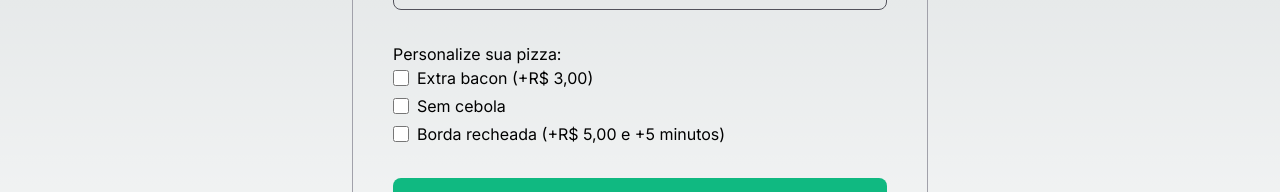
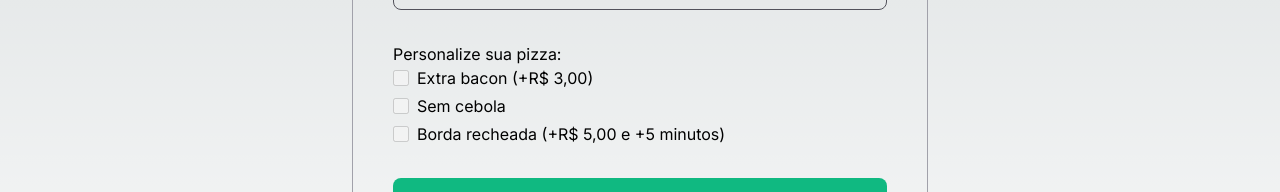
Before and after one commit to JoseEduardoMartins/pizza-builder, a Next.js app: page /pizza in a window 1280 px wide. Shown: the part 323-515 px from the top of the page. Built offline with nearby package versions, Linux system fonts and the light colour scheme.

Commit message:
created dependencies with form field

```diff
--- a/src/app/pizza/page.tsx
+++ b/src/app/pizza/page.tsx
@@ -23,22 +23,24 @@ export default function Pizza() {
                 label="Escolha o tamanho da pizza:"
                 name="size"
                 type="select"
+                options={sizes}
                 required={true}
-                options={sizes}
               />
               <FormField
                 label="Escolha o sabor da pizza:"
                 name="flavor"
                 type="select"
+                options={flavors}
                 required={true}
-                options={flavors}
+                dependencies={["size"]}
               />
               <FormField
                 label="Personalize sua pizza:"
                 name="customizations"
                 type="checkbox"
+                options={customizations}
                 required={false}
-                options={customizations}
+                dependencies={["size", "flavor"]}
               />
               <Button>Salvar</Button>
             </Form>
--- a/src/components/formField.tsx
+++ b/src/components/formField.tsx
@@ -13,6 +13,7 @@ type FormFieldType = {
   type: "select" | "checkbox";
   options: OptionType[];
   required?: boolean;
+  dependencies?: Array<string>;
 };
 
 export const FormField = ({
@@ -21,15 +22,26 @@ export const FormField = ({
   type,
   options,
   required,
+  dependencies,
 }: FormFieldType) => (
   <div className="w-full flex flex-col gap-2">
     <div className="w-full flex flex-col">
       <label>{label}</label>
       {type === "select" && (
-        <InputSelect name={name} options={options} required={required} />
+        <InputSelect
+          name={name}
+          options={options}
+          required={required}
+          dependencies={dependencies}
+        />
       )}
       {type === "checkbox" && (
-        <InputCheckBox name={name} options={options} required={required} />
+        <InputCheckBox
+          name={name}
+          options={options}
+          required={required}
+          dependencies={dependencies}
+        />
       )}
     </div>
     <div>
--- a/src/components/input/inputCheckbox.tsx
+++ b/src/components/input/inputCheckbox.tsx
@@ -9,10 +9,24 @@ export type CheckBoxType = {
   name: string;
   options: OptionType[];
   required?: boolean;
+  dependencies?: Array<string>;
 };
 
-export const InputCheckBox = ({ name, options, required }: CheckBoxType) => {
-  const { register } = useFormContext();
+export const InputCheckBox = ({
+  name,
+  options,
+  required,
+  dependencies,
+}: CheckBoxType) => {
+  const { register, watch } = useFormContext();
+
+  const values =
+    dependencies && dependencies.length > 0 ? watch(dependencies) : [];
+
+  const isDisabled =
+    dependencies && dependencies.length > 0
+      ? values.some((value) => !value)
+      : false;
 
   return (
     <div className="w-full flex flex-col gap-1">
@@ -25,6 +39,7 @@ export const InputCheckBox = ({ name, options, required }: CheckBoxType) => {
               required,
             })}
             value={option.value}
+            disabled={isDisabled}
           />
           <label>{option.label}</label>
         </div>
--- a/src/components/input/inputSelect.tsx
+++ b/src/components/input/inputSelect.tsx
@@ -9,10 +9,24 @@ export type InputSelectType = {
   name: string;
   options: OptionType[];
   required?: boolean;
+  dependencies?: Array<string>;
 };
 
-export const InputSelect = ({ name, options, required }: InputSelectType) => {
-  const { register } = useFormContext();
+export const InputSelect = ({
+  name,
+  options,
+  required,
+  dependencies,
+}: InputSelectType) => {
+  const { register, watch } = useFormContext();
+
+  const values =
+    dependencies && dependencies.length > 0 ? watch(dependencies) : [];
+
+  const isDisabled =
+    dependencies && dependencies.length > 0
+      ? values.some((value) => !value)
+      : false;
 
   return (
     <div
@@ -32,6 +46,7 @@ export const InputSelect = ({ name, options, required }: InputSelectType) => {
         {...register(name, {
           required,
         })}
+        disabled={isDisabled}
       >
         <option value="" className="text-black">
           Selecione...
```
